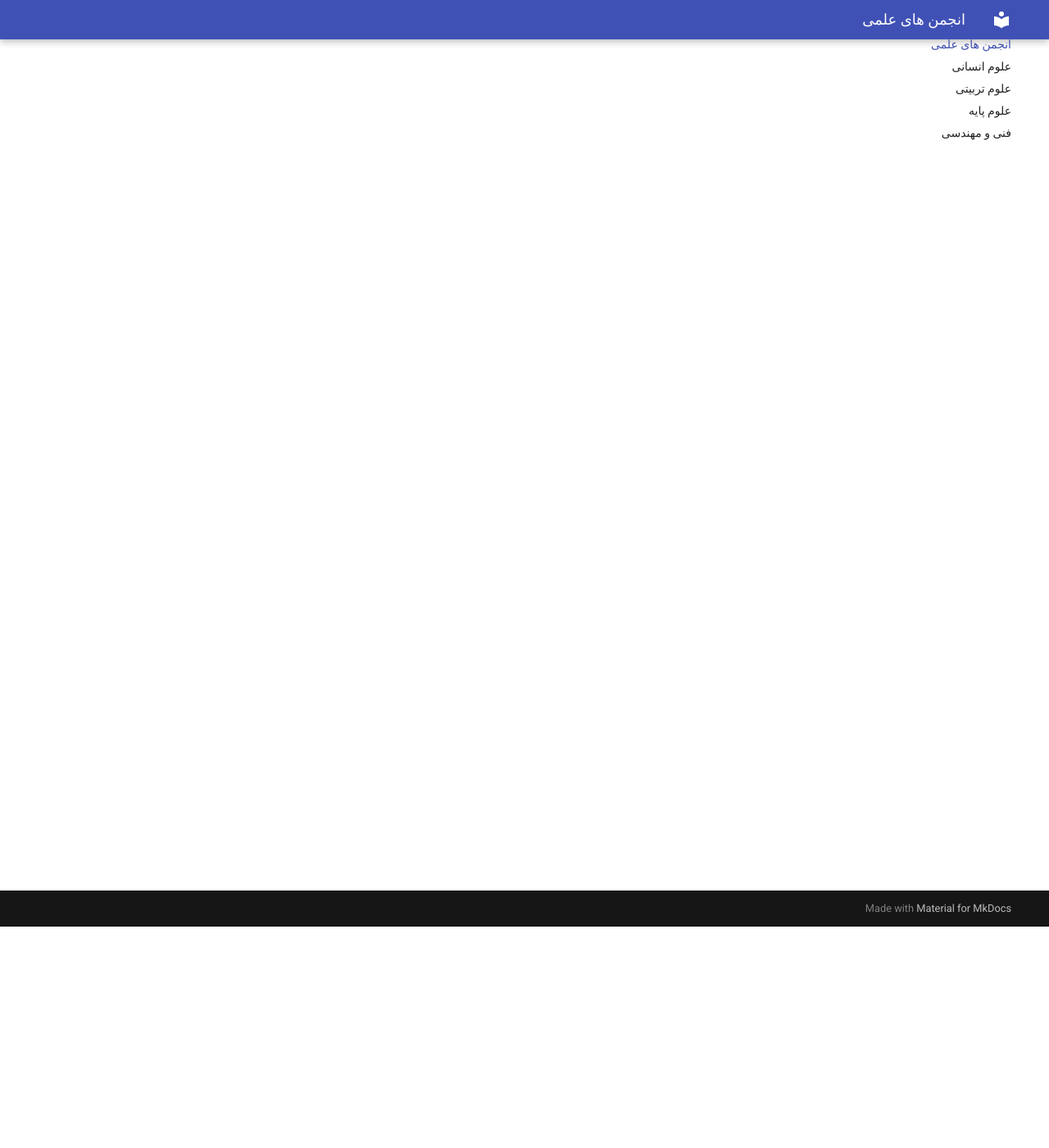
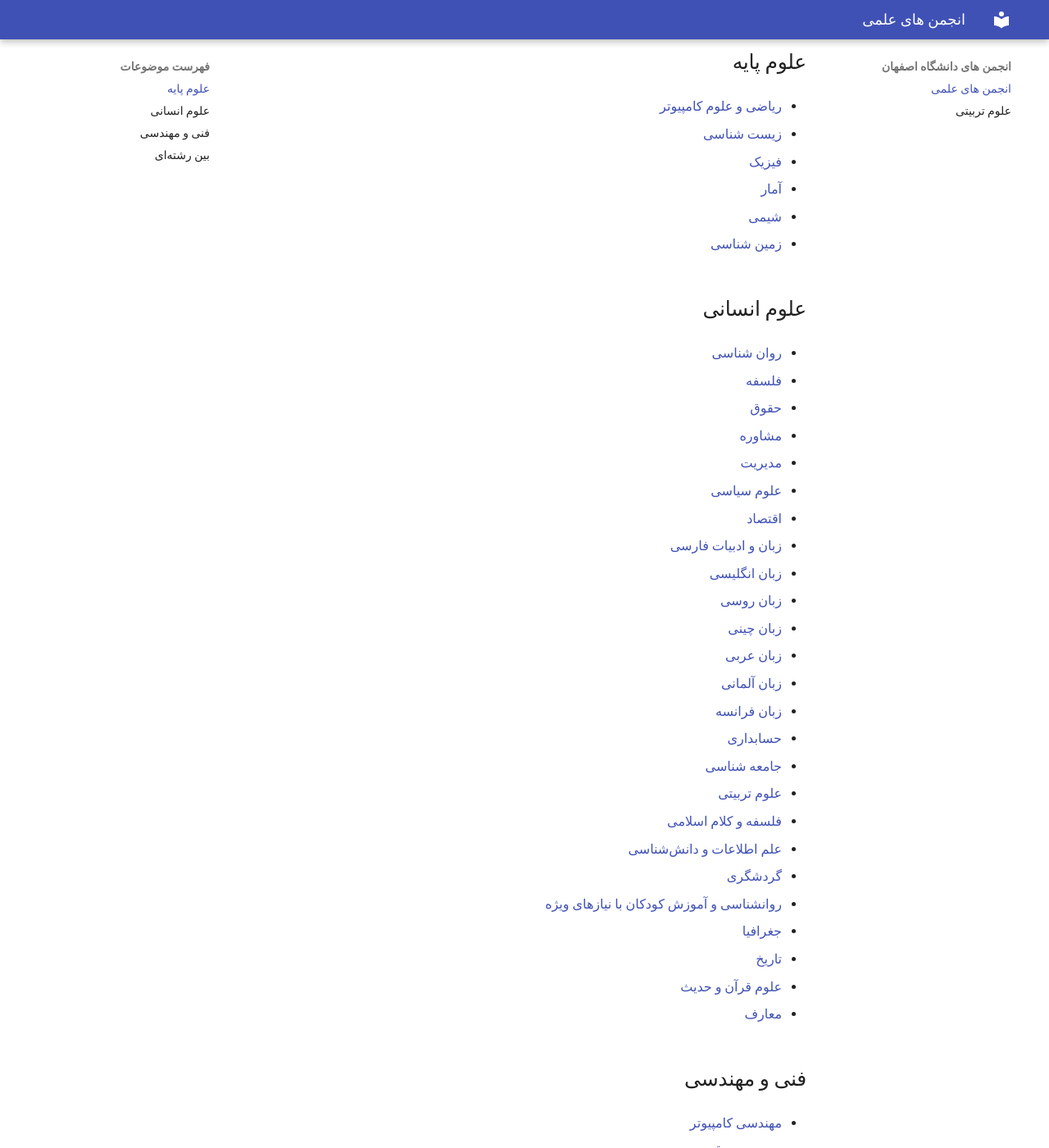
Before and after one commit to Amcsui/other-associations, an MkDocs documentation site: the page built from docs/index.md, in a window 1280 px wide and 1400 px high, scrolled down 270 px. Shown: the whole window at 82% size. Built offline with MkDocs 1.6.1 and Material for MkDocs 9.7.7, drawn with Linux system fonts in a browser that asks for light colours; some of the changed text lies outside the part shown.

Commit message:
Add links

```diff
--- a/docs/index.md
+++ b/docs/index.md
@@ -5,3 +5,102 @@
 فعلا این قسمت راجب انجمن ها تفت ندادیم
 
 خودتون کاربرد انجمن ها و نوع فعالیت ها رو متصور شید.
+
+
+## علوم پایه
+
+- [ریاضی و علوم کامپیوتر](https://t.me/AMCSUI)
+
+- [زیست شناسی](http://zil.ink/ui_biology)
+
+- [فیزیک](https://t.me/uisaph)
+
+- [آمار](https://t.me/UI_statistics)
+
+- [شیمی](https://t.me/uichemist)
+
+- [زمین شناسی](https://t.me/UIGeology)
+
+## علوم انسانی
+
+- [روان شناسی](https://t.me/UIPSYA)
+
+- [فلسفه](https://t.me/Philosophy_Society_98)
+
+- [حقوق](https://t.me/isflawassociation)
+
+- [مشاوره](https://t.me/UiCounseling)
+
+- [مدیریت](https://zil.ink/management_ui)
+
+- [علوم سیاسی](https://t.me/psa_ui)
+
+- [اقتصاد](https://zil.ink/uieconimics)
+
+- [زبان و ادبیات فارسی](https://t.me/Adabiat_ui)
+
+- [زبان انگلیسی](https://t.me/Uiela)
+
+- [زبان روسی](https://t.me/russian_ui)
+
+- [زبان چینی](https://t.me/ui_chinese)
+
+- [زبان عربی](https://t.me/anjomanarabiesf)
+
+- [زبان آلمانی](https://t.me/deutschuniesf)
+
+- [زبان فرانسه](https://t.me/asfuiir)
+
+- [حسابداری](https://t.me/ACC_ASS_UI)
+
+- [جامعه شناسی](https://t.me/ui_sociology)
+
+- [علوم تربیتی](https://t.me/educational_ui_esf)
+
+- [فلسفه و کلام اسلامی](https://t.me/Islamicphilosophy_Isfahan)
+
+- [علم اطلاعات و دانش‌شناسی](https://t.me/InfoScienceUi)
+
+- [گردشگری](https://t.me/tourism_ui)
+
+- [روانشناسی و آموزش کودکان با نیازهای ویژه](https://t.me/uipsy_specialneeds)
+
+- [جغرافیا](https://t.me/Geographyforumisf)
+
+- [تاریخ](https://t.me/Historyui2)
+
+- [علوم قرآن و حدیث](https://t.me/qranhadisesf)
+
+- [معارف](https://t.me/anjoman_elmi_ahlalbeit)
+
+## فنی و مهندسی
+
+- [مهندسی کامپیوتر](https://t.me/ui_sace)
+
+- [مهندسی برق](https://t.me/EESA_UI)
+
+- [مکانیک](https://t.me/ui_mech_eng)
+
+- [هوافضا](https://t.me/AEROSPACEUI)
+
+- [مهندسی پزشکی](https://t.me/BMEUI)
+
+- [مهندسی شیمی](https://t.me/chemicalengui)
+
+- [مهندسی عمران](https://t.me/ui_anjoman_omran)
+
+- [مهندسی راه آهن](https://t.me/Rwe_Ui)
+
+- [نقشه برداری](https://t.me/UISurv)
+
+
+
+## بین رشته‌ای
+
+- [هوش مصنوعی](https://t.me/uiai_community)
+
+- [رمز](https://t.me/sbisc)
+
+- [انجمن ACM](https://t.me/ui_acm)
+
+- [رباتیک](https://t.me/UI_RA)
```
Also changed, not shown: docs/علوم انسانی/index.md (deleted), docs/علوم پایه/index.md (deleted), docs/فنی و مهندسی/index.md (deleted).
